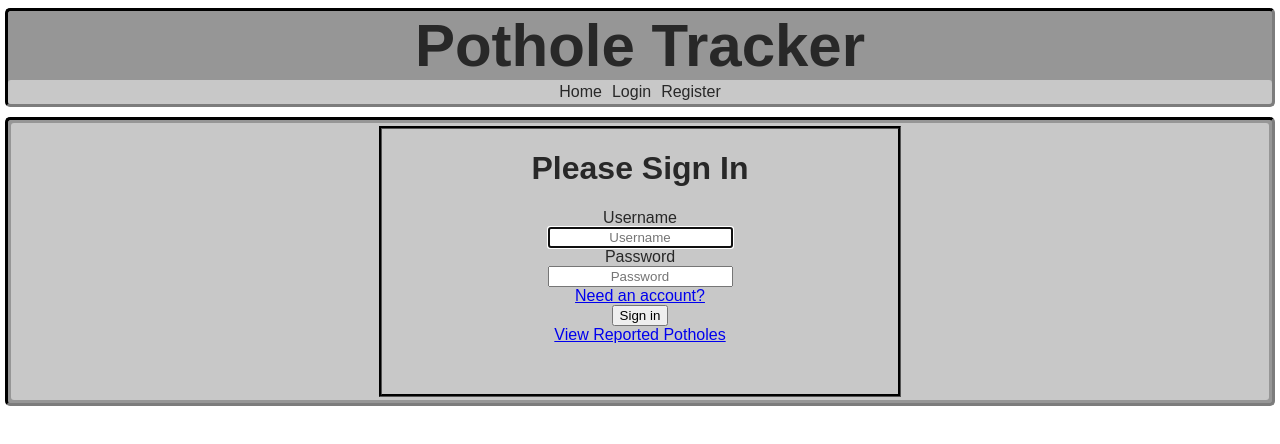
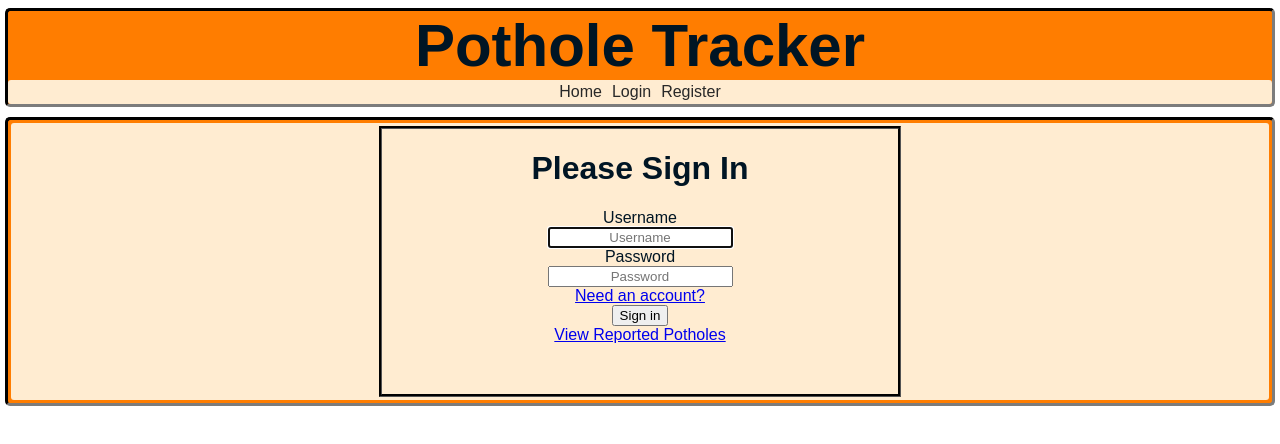
Before and after one commit to willsummy/TE-FinalCapstone, a Vue app in the folder vue/: page /login in a window 1280 px wide. Shown: the top 444 px of the page. Built offline with nearby package versions, Linux system fonts and the light colour scheme; no server answers.

Commit message:
messing with css

```diff
--- a/vue/src/App.vue
+++ b/vue/src/App.vue
@@ -40,7 +40,7 @@ export default {
   flex-direction: column;
   align-items: center;
   font-family: sans-serif;
-  color: rgb(40, 40, 40);
+  color: #001524;
 }
 
 #header, #router {
@@ -48,7 +48,7 @@ export default {
   border-style: inset;
   border-radius: 5px;
   border-color:  rgb(40, 40, 40);
-  background-color:  rgb(150, 150, 150);
+  background-color: #FF7D00;
 }
 
 #header {
@@ -65,7 +65,7 @@ export default {
   width: 100%;
   display: block;
   text-align: center;
-  background-color: rgb(200,200,200);
+  background-color: #FFECD1;
   padding-bottom: 3px;
   padding-top: 3px;
   border-radius: 3px;
--- a/vue/src/components/PotholeCard.vue
+++ b/vue/src/components/PotholeCard.vue
@@ -1,36 +1,36 @@
 <template>
   <div>
     <div id="card" v-on:click="cardClick">
-      <table >
-          <tr>
+      <table id="potholecardtable">
+          <tr id="potholecardtable">
             <th>Pothole ID</th>
             <td>{{pothole.pothole_id}}</td>
           </tr>
-          <tr>
+          <tr id="potholecardtable">
             <th>User ID</th>
             <td>{{pothole.user_id}}</td>
           </tr>
-          <tr>
+          <tr id="potholecardtable">
             <th>Date Reported</th>
             <td>{{pothole.dateReported}}</td>
           </tr>
-          <tr>
+          <tr id="potholecardtable">
             <th>Time Reported</th>
             <td>{{pothole.timeReported}}</td>
           </tr>
-          <tr>
+          <tr id="potholecardtable">
             <th>Address</th>
             <td>{{pothole.address}}</td>
           </tr>
-          <tr>
+          <tr id="potholecardtable">
             <th>Latitude</th>
             <td>{{pothole.latitude}}</td>
           </tr>
-          <tr>
+          <tr id="potholecardtable">
             <th>Longitude</th>
             <td>{{pothole.longitude}}</td>
           </tr>
-          <tr>
+          <tr id="potholecardtable">
             <th>Size</th>
             <td>{{pothole.size}}</td>
           </tr>
@@ -76,10 +76,10 @@ export default {
   width: 80%;
 }
 
-table, th, td{
+#potholecardtable{
   display: flex;
   flex-direction: column;
-  border: 1px solid black;
+  border: 1px solid #FF7D00 ;
   text-align: center;
   padding: .2em;
 }
--- a/vue/src/components/ServiceCard.vue
+++ b/vue/src/components/ServiceCard.vue
@@ -45,7 +45,7 @@
 import ServiceService from '../services/ServiceService.vue'
 export default {
     name: 'service-card',
-    props: ['service']
+    props: ['service'],
 
     methods: {
         deleteService() {
--- a/vue/src/views/Home.vue
+++ b/vue/src/views/Home.vue
@@ -68,7 +68,7 @@ export default {
 #master {
   border-radius: 3px;
   margin: 3px;
-  background-color:  rgb(200,200,200);
+  background-color:  #FFECD1;
   padding: 3px;
 }
 .home {
```
